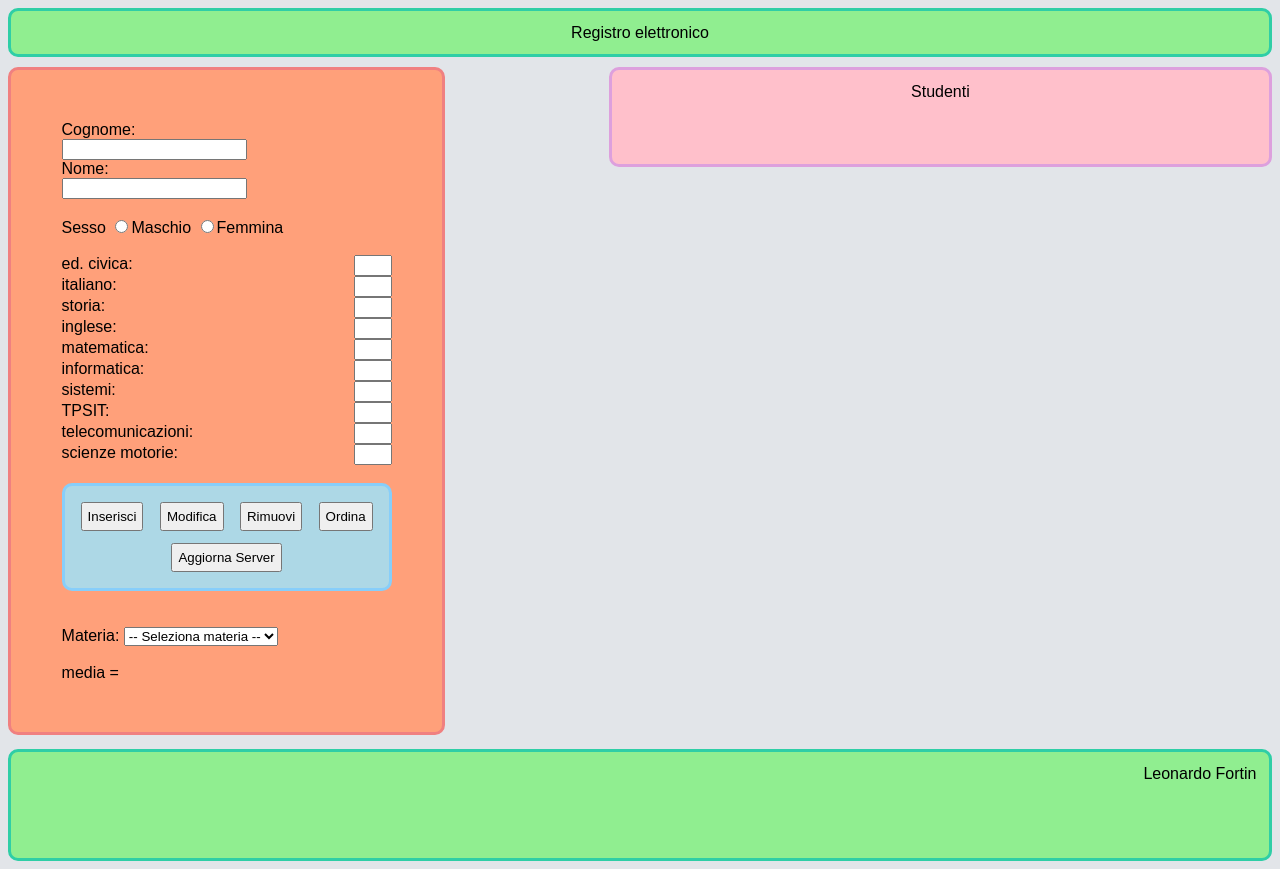
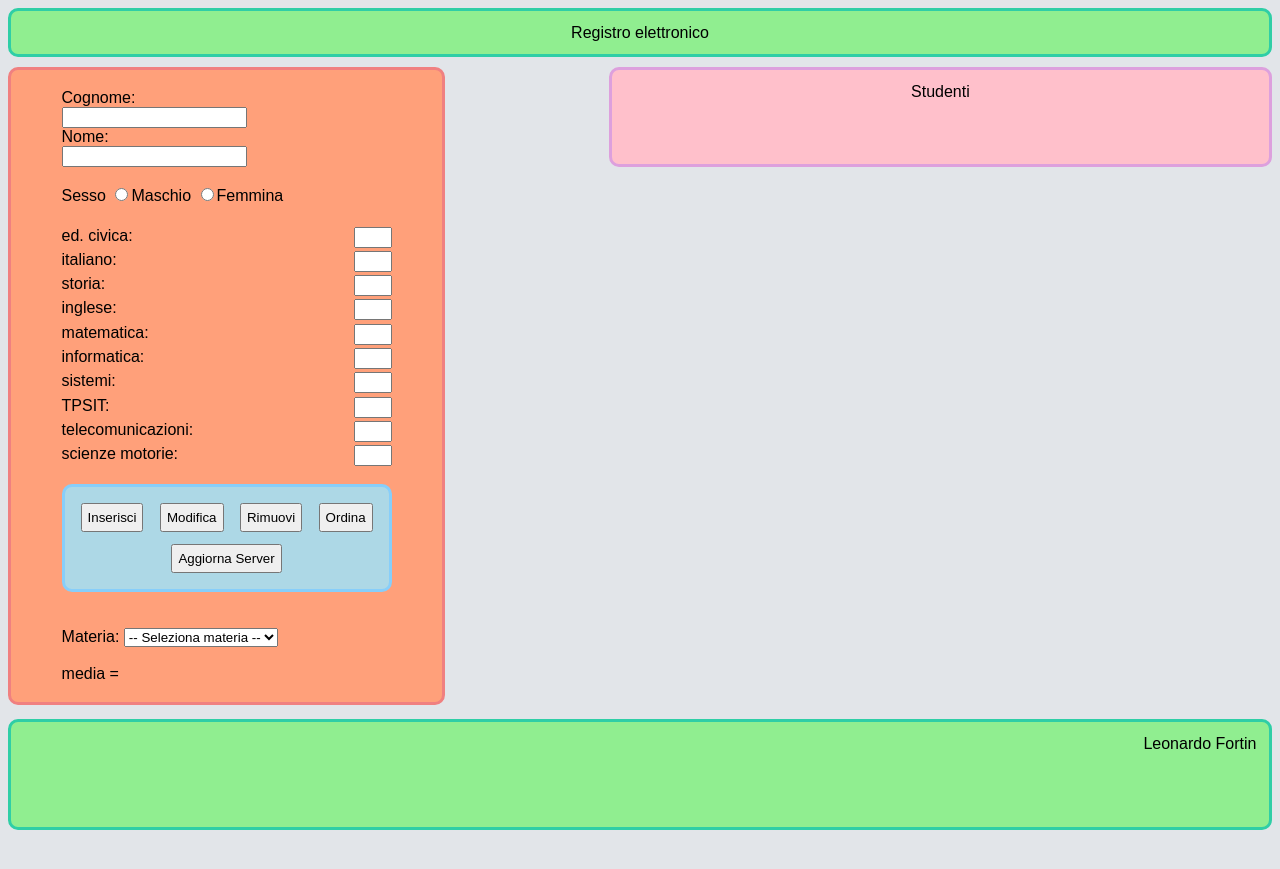
Before and after one commit to LeoF-07/RegistroElettronico, a plain HTML site: page index.html in a window 1280 px wide. After the commit the page ends 838 px from the top, so only its background shows below. Drawn offline with Linux system fonts and the light colour scheme; no server answers.

Commit message:
Ridimensionamento form per visuale ottimale nel portatile

```diff
--- a/style.css
+++ b/style.css
@@ -31,7 +31,8 @@ footer{
 
 #contenitoreForm{
     /*padding: 40px;*/
-    padding: 4%;
+    /*padding: 4%;*/
+    padding-left: 4%; padding-right: 4%; padding-top: 1.5%; padding-bottom: 1.5%;
     background-color:lightsalmon;
     float: left;
     border: 3px lightcoral solid;
@@ -79,6 +80,8 @@ footer{
 .votoEMateria{
     height: 21px;
     align-items: center;
+    display: block;
+    margin-top: 1%;
 }
 
 .contenitoreStudente{
```
